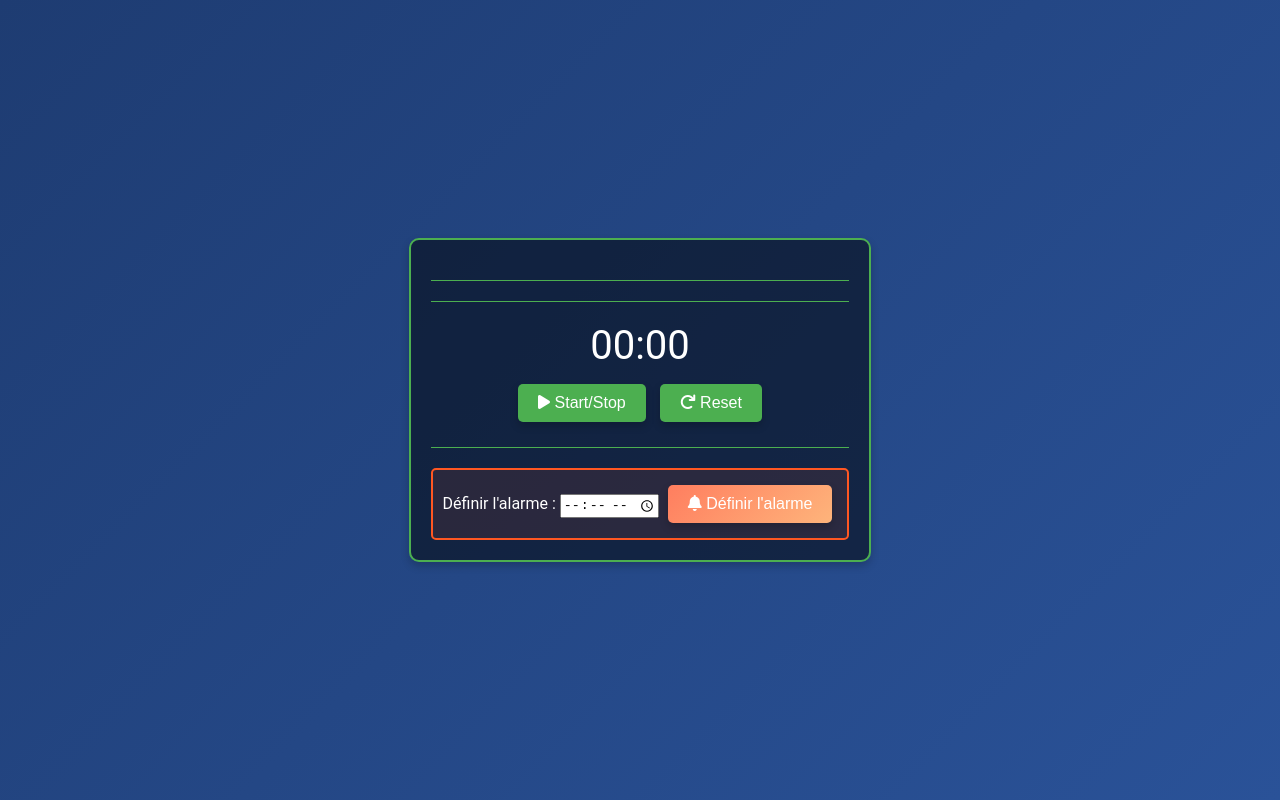
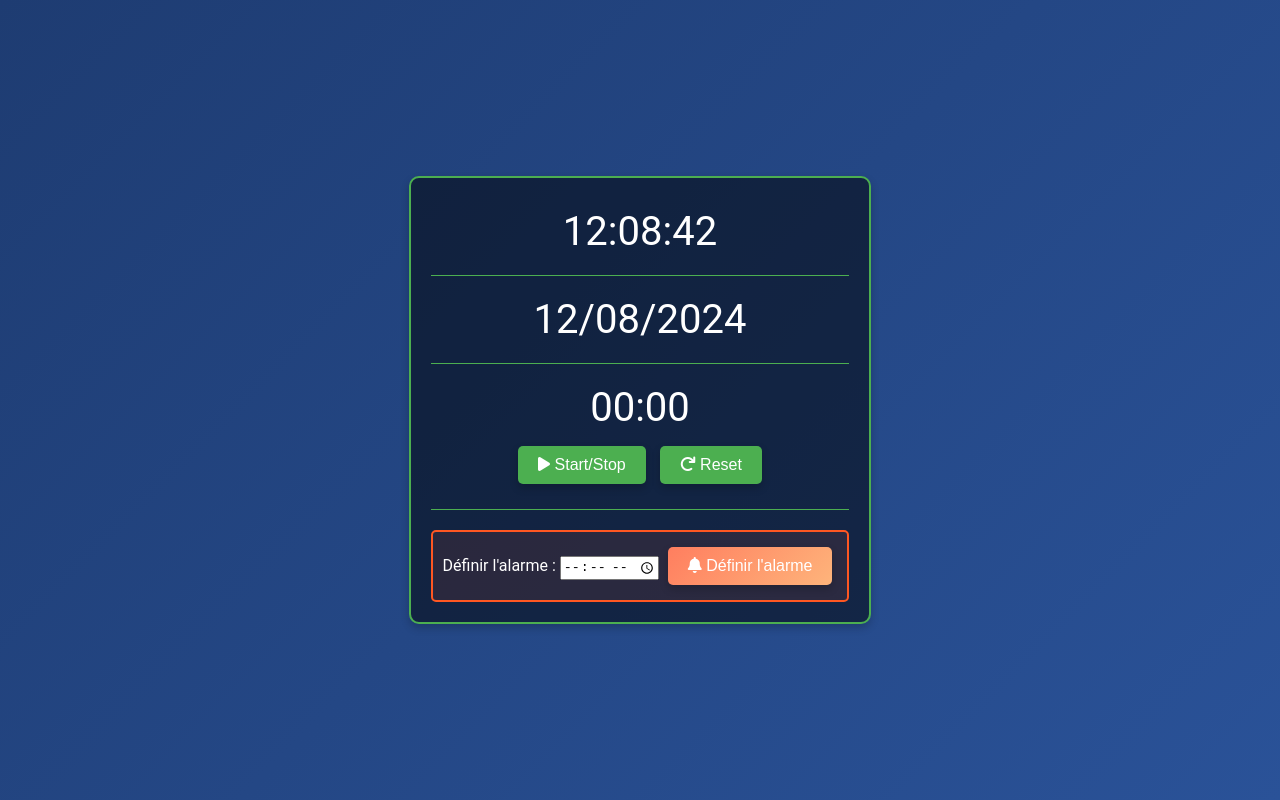
Before and after one commit to abdo1115/horlog, a plain HTML site: page index.html in a window 1280 px wide. Drawn offline with Linux system fonts and the light colour scheme.

Commit message:
index.html

```diff
--- a/index.html
+++ b/index.html
@@ -27,6 +27,6 @@
         <div id="alarmMessage" style="display: none;">⏰ Alarme !</div>
         <audio id="alarmSound" src="C:\Users\Abdyos\Downloads\Horlog\mixkit-digital-clock-digital-alarm-buzzer-992.wav" preload="auto"></audio>
     </div>
-    <script src="https://literate-cod-pj767j5ww7g4h9wrw.github.dev/workspaces/script.js"></script>
+    <script src="script.js"></script>
 </body>
 </html>
```
